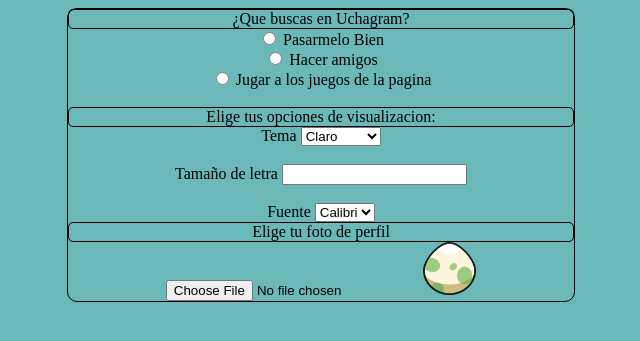
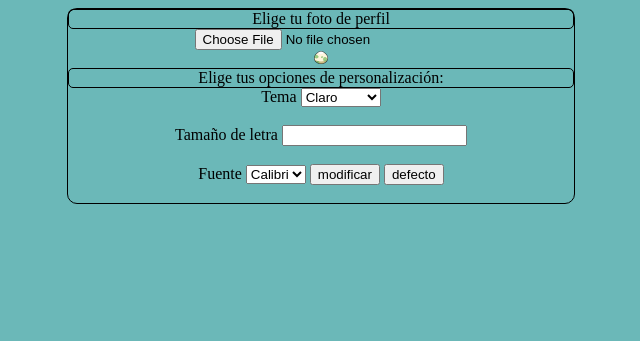
Before and after one commit to PedroPM-775/ProyectoRedSocial, a PHP site: page /perfil.php in a window 1280 px wide. Shown: the top 341 px of the page, without its empty margins (319-959 px from the left). Run offline with PHP 8.4, Linux system fonts and the light colour scheme; the visitor is signed in with stand-in values (Sample User, id 1).

Commit message:
clase 28/11

```diff
--- a/hojaform.css
+++ b/hojaform.css
@@ -28,6 +28,8 @@ legend {
   margin: auto;
 }
 #fotoperfil {
-  width: 40pt;
-  height: 40pt;
+  width: 10pt;
+  max-width: 10pt;
+  height: 10pt;
+  max-height: 10pt;
 }
--- a/perfil.php
+++ b/perfil.php
@@ -9,6 +9,7 @@ if (!isset($_SESSION['usuario'])) {
 }
 $usuario = $_SESSION['usuario'];
 $foto = "fotos/foto_" . $usuario . ".jpg";
+$errores = array();
 ?>
 
 <!DOCTYPE html>
@@ -23,42 +24,55 @@ $foto = "fotos/foto_" . $usuario . ".jpg";
 </head>
 
 <body>
+    <?php
+    if (isset($_POST['modificar'])) {
+
+        if (isset($_POST['foto'])) {
+        }
+
+        //@ Codigo para hacer si la pagina viene del metodo modificar, compruebo si los datos sonc correctos
+        if (!isset($_POST['tamano'])) {
+            //$ $tamano = tamaño por defecto
+        }
+
+        if (isset($_POST['tamano'])) {
+            $numero = $_POST['tamano'];
+            if (!preg_match('/^[0-9]+$/', $numero)) {
+                array_push($errores, "El formato del tamaño de fuente no es correcto, solo debe tener numeros");
+            }
+        }
+        if (!isset($_POST['tema'])) {
+            array_push($errores, "Falta el tema");
+        }
+        if (!isset($_POST['fuente'])) {
+            array_push($errores, "Falta la fuente");
+        }
+        //@ Escribo los datos en la cookie si no hay errores
+        if (count($errores) == 0) {
+            unset($_COOKIE['preferencias']);
+            $contenidocookie = $_SESSION['usuario'] . "/" . $_POST['tamano'] . "/" . $_POST['tema'] . "/" . $_POST['fuente'];
+            echo $contenidocookie;
+            setCookie("preferencias", $contenidocookie);
+            header("Location: ejercicio1.php");
+        }
+    } else if (isset($_POST['defecto'])) {
+        unset($_COOKIE['preferencias']);
+        $contenidocookie = $_SESSION['usuario'] . "/" . "14" . "/" . "claro" . "/" . "calibri";
+        echo $contenidocookie;
+        setCookie("preferencias", $contenidocookie);
+        header("Location: ejercicio1.php");
+    } else {
+        if (isset($_COOKIE['preferencias'])) {
+            echo $_COOKIE['preferencias'];
+        }
+    ?>
         <div id="contenedorform">
-        <form action="" method="post">
-
-            <legend> ¿Que buscas en Uchagram? </legend>
-            <input type="radio" id="valor1" name="valores[]" value="valor1" <?php if (
-                                                                                isset($_POST['valores']) && in_array("valor1", $_POST['valores'])
-                                                                            ) echo "checked"; ?>>
-            <label for="valor1">Pasarmelo Bien</label><br>
-            <input type="radio" id="valor2" name="valores[]" value="valor2" <?php if (
-                                                                                isset($_POST['valores']) && in_array("valor2", $_POST['valores'])
-                                                                            ) echo "checked"; ?>>
-            <label for="valor2">Hacer amigos</label><br>
-            <input type="radio" id="valor3" name="valores[]" value="valor3" <?php if (
-                                                                                isset($_POST['valores']) && in_array("valor3", $_POST['valores'])
-                                                                            ) echo "checked"; ?>>
-            <label for="valor3">Jugar a los juegos de la pagina</label></br></br>
-
-            <legend> Elige tus opciones de visualizacion: </legend>
-            <label for="lang">Tema</label>
-            <select name="tema" id="lang">
-                <option value="claro" <?php if (isset($_POST['tema']) && strcasecmp("claro", $_POST['tema'])) echo "selected"; ?>>Claro</option>
-                <option value="oscuro" <?php if (isset($_POST['tema']) && strcasecmp("oscuro", $_POST['tema'])) echo "selected"; ?>>Oscuro</option>
-                <option value="accesible" <?php if (isset($_POST['tema']) && strcasecmp("accesible", $_POST['tema'])) echo "selected"; ?>>Accesible</option>
-
-            </select> </br></br>
-            <label for="tamano">Tamaño de letra</label>
-            <input type="number" id="tamano" name="tamano" value="tamaño por defecto" /><br> <br>
-            <label for="lang">Fuente</label>
-            <select name="fuente" id="lang">
-                <option value="calibri" <?php if (isset($_POST['fuente']) && strcasecmp("calibri", $_POST['fuente'])) echo "selected"; ?>>Calibri</option>
-                <option value="arial" <?php if (isset($_POST['fuente']) && strcasecmp("arial", $_POST['fuente'])) echo "selected"; ?>>Arial</option>
-            </select>
+            <form action="perfil.php" method="post">
 
 
                 <legend>Elige tu foto de perfil </legend>
                 <input type="file" name="foto" id="foto">
+                <br>
                 <img id="fotoperfil" src="<?php
                                             if (file_exists($foto)) {
                                                 echo $foto;
@@ -68,8 +82,40 @@ $foto = "fotos/foto_" . $usuario . ".jpg";
 
 
                                             ?>">
+                <br>
+
+                <legend> Elige tus opciones de personalización: </legend>
+                <label for="lang">Tema</label>
+                <select name="tema" id="lang">
+                    <option value="claro" <?php if (
+                                                isset($_POST['tema']) && strcasecmp("claro", $_POST['tema'])
+                                            ) echo "selected"; ?>>Claro</option>
+                    <option value="oscuro" <?php if (
+                                                isset($_POST['tema']) && strcasecmp("oscuro", $_POST['tema'])
+                                            ) echo "selected"; ?>>Oscuro</option>
+                    <option value="accesible" <?php if (
+                                                    isset($_POST['tema']) && strcasecmp("accesible", $_POST['tema'])
+                                                ) echo "selected"; ?>>Accesible</option>
+
+                </select> </br></br>
+                <label for="tamano">Tamaño de letra</label>
+                <input type="number" id="tamano" name="tamano" /><br> <br>
+                <label for="lang">Fuente</label>
+                <select name="fuente" id="lang">
+                    <option value="calibri" <?php if (
+                                                isset($_POST['fuente']) && strcasecmp("calibri", $_POST['fuente'])
+                                            ) echo "selected"; ?>>Calibri</option>
+                    <option value="arial" <?php if (
+                                                isset($_POST['fuente']) && strcasecmp("arial", $_POST['fuente'])
+                                            ) echo "selected"; ?>>Arial</option>
+                </select>
+                <input type="submit" name="modificar" value="modificar">
+                <input type="submit" name="defecto" value="defecto">
+                <br><br>
+
             </form>
         </div>
+    <?php } ?>
 </body>
 
 </html>
```
Lines whose indentation alone changed are shown as unchanged.
